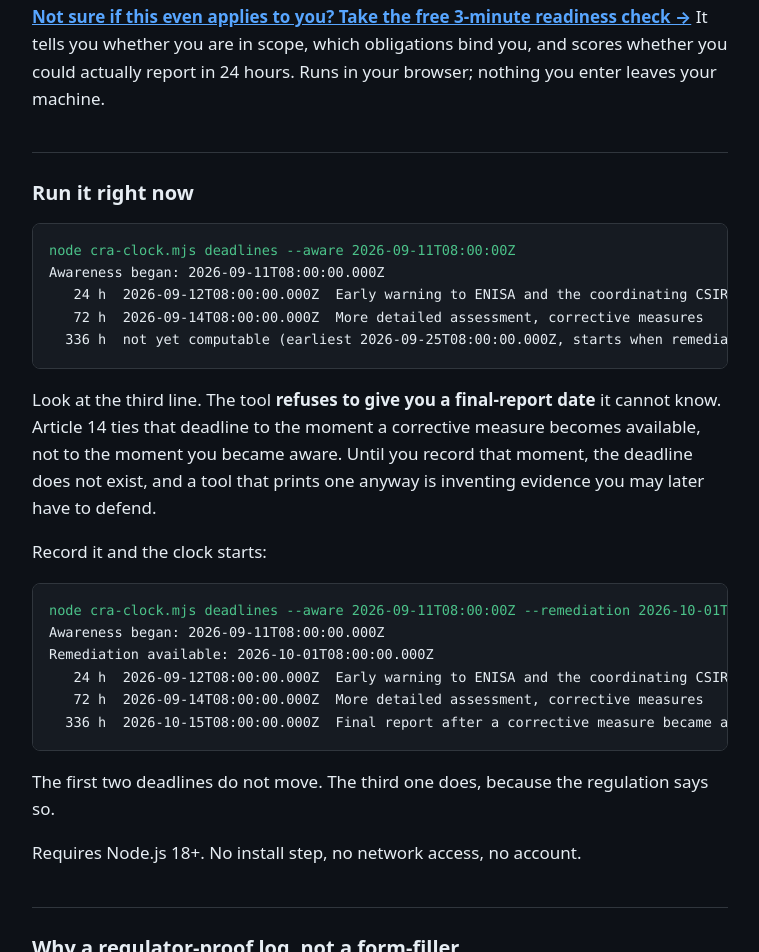
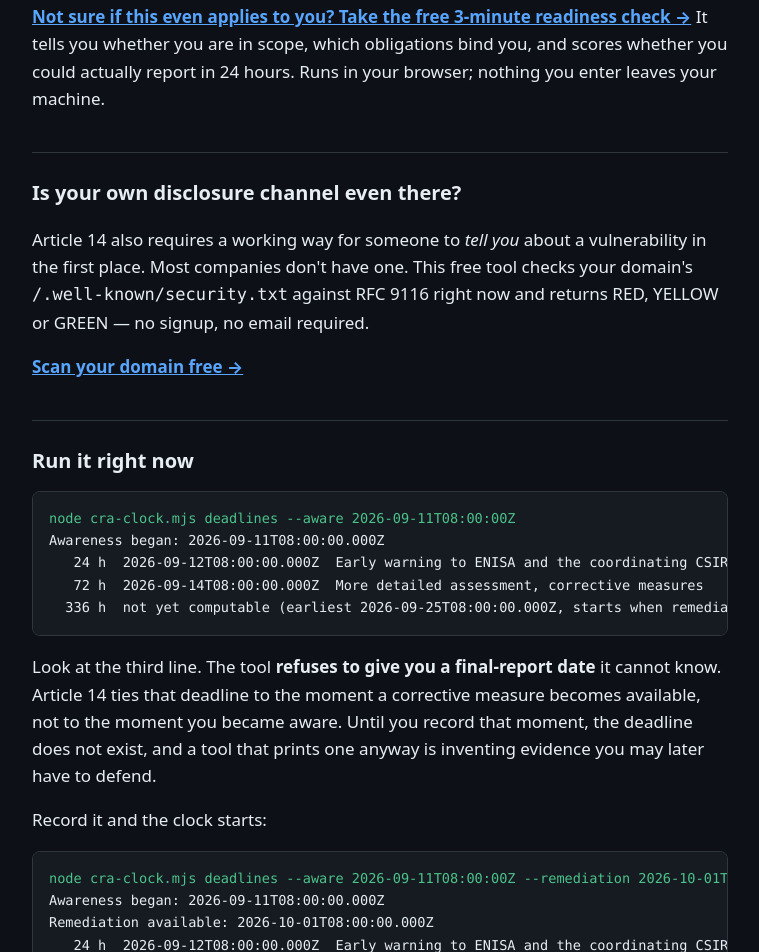
Before and after one commit to Sisuthros/cra24-clock, a website: page index.html in a window 1280 px wide. Shown: the part 752-1704 px from the top of the page, without its empty margins (260-1019 px from the left). Drawn offline with Linux system fonts and the light colour scheme.

Commit message:
feat(cra24): link the free CRA14 readiness scanner from the landing page

```diff
--- a/index.html
+++ b/index.html
@@ -118,6 +118,15 @@
   readiness check &rarr;</a></strong> It tells you whether you are in scope, which obligations bind
   you, and scores whether you could actually report in 24 hours. Runs in your browser; nothing you
   enter leaves your machine.</p>
+
+  <h2 id="scan">Is your own disclosure channel even there?</h2>
+
+  <p>Article 14 also requires a working way for someone to <em>tell you</em> about a vulnerability
+  in the first place. Most companies don't have one. This free tool checks your domain's
+  <code>/.well-known/security.txt</code> against RFC 9116 right now and returns RED, YELLOW or
+  GREEN — no signup, no email required.</p>
+
+  <p><strong><a href="https://cra14-scan.89.167.38.201.nip.io/">Scan your domain free &rarr;</a></strong></p>
 
   <h2 id="try">Run it right now</h2>
 
```
